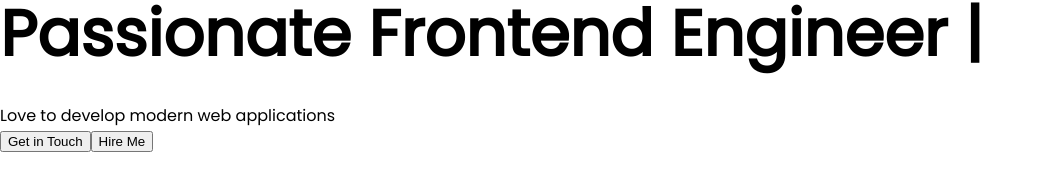
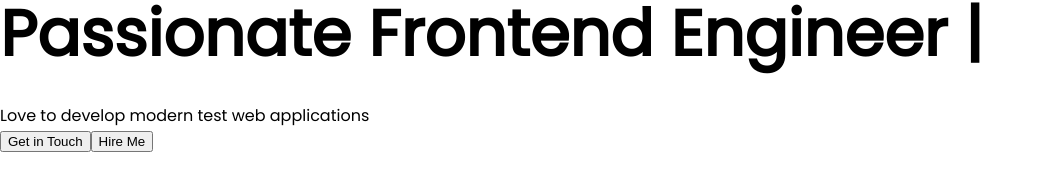
Before and after one commit to teifler/tim-eif.de, a React (Vite) app: page / in a window 1280 px wide. Shown: the part 117-308 px from the top of the page, without its empty margins (0-1043 px from the left). Built offline with nearby package versions, Linux system fonts and the light colour scheme.

Commit message:
feat(profile): Add profile layout and disable noEmit in tsconfig

```diff
--- a/src/components/Home/Profile.tsx
+++ b/src/components/Home/Profile.tsx
@@ -64,7 +64,7 @@ const Profile = () => {
             />
           </h1>
           <span className="profile-details-description">
-            Love to develop modern web applications
+            Love to develop modern test web applications
           </span>
         </div>
         <div className="profile-action">
--- a/tsconfig.json
+++ b/tsconfig.json
@@ -13,9 +13,9 @@
     "moduleResolution": "Node",
     "resolveJsonModule": true,
     "isolatedModules": true,
-    "noEmit": true,
+    "noEmit": false, //fix later there is an issue
     "jsx": "react-jsx"
   },
-  "include": ["src"],
+  "include": ["./src/**/*.ts", "./src/**/*.tsx"],
   "references": [{ "path": "./tsconfig.node.json" }]
 }
```
